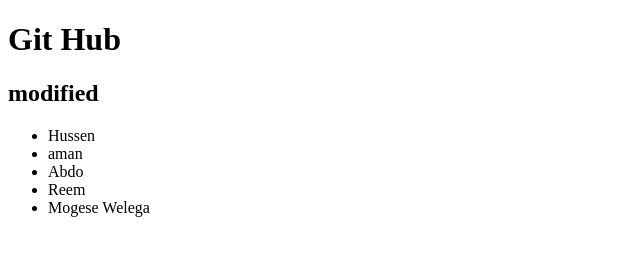
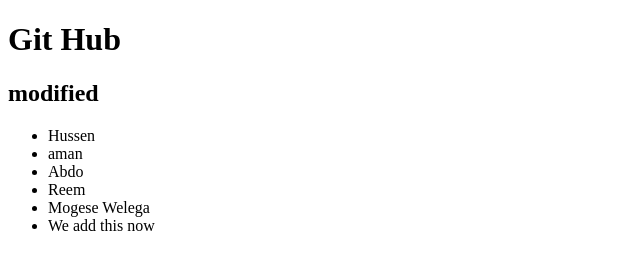
Before and after one commit to ekramteyeb/testinghusseenite, a plain HTML site: page index.html in a window 1280 px wide. Shown: the whole page, without its empty margins (0-640 px from the left). Drawn offline with Linux system fonts and the light colour scheme.

Commit message:
added some text li

```diff
--- a/index.html
+++ b/index.html
@@ -12,6 +12,7 @@
     <li>Abdo</li>
     <li>Reem</li>
     <li>Mogese Welega</li>
+    <li>We add this now</li>
 </ul>
 
 </div>
```
